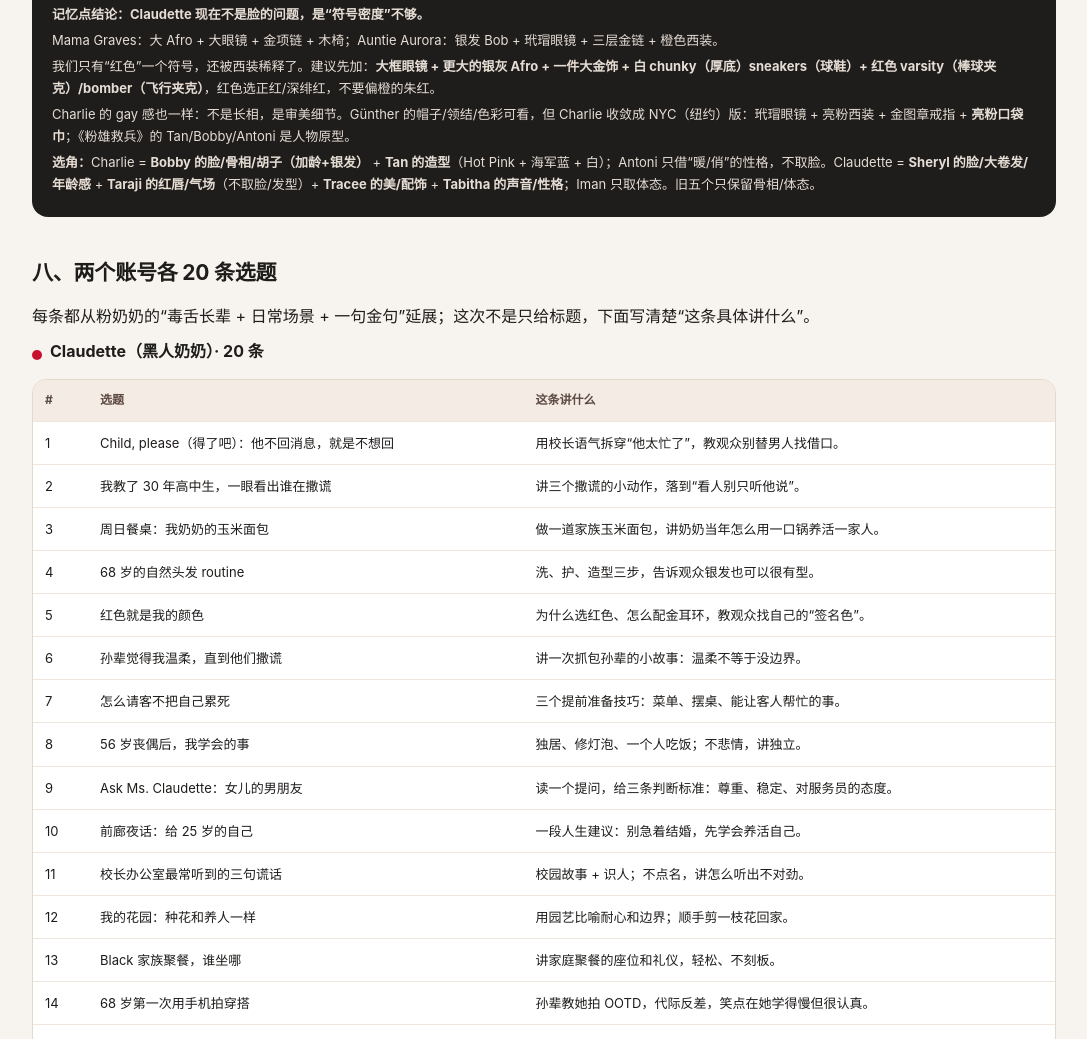
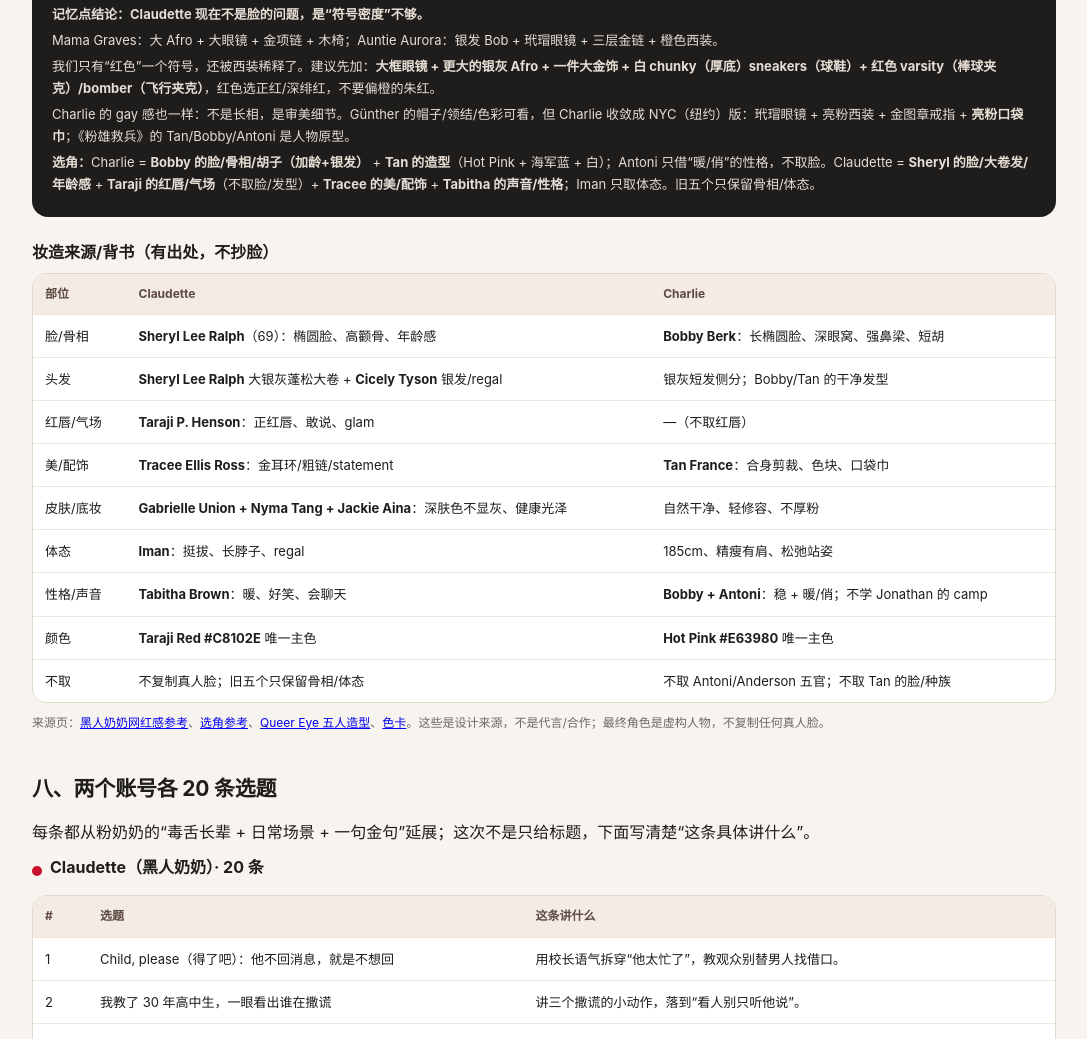
Before and after one commit to feifandiv/virtual-ip-report, a plain HTML site: page granny/index.html in a window 1280 px wide. Shown: the part 9680-10719 px from the top of the page, without its empty margins (96-1183 px from the left). Drawn offline with Linux system fonts and the light colour scheme.

Commit message:
Add styling provenance table

```diff
--- a/granny/index.html
+++ b/granny/index.html
@@ -319,6 +319,25 @@ tr:last-child td{border-bottom:0}
     <p>Charlie 的 gay 感也一样：不是长相，是审美细节。Günther 的帽子/领结/色彩可看，但 Charlie 收敛成 NYC（纽约）版：玳瑁眼镜 + 亮粉西装 + 金图章戒指 + <b>亮粉口袋巾</b>；《粉雄救兵》的 Tan/Bobby/Antoni 是人物原型。</p>
     <p><b>选角：</b>Charlie = <b>Bobby 的脸/骨相/胡子（加龄+银发）</b> + <b>Tan 的造型</b>（Hot Pink + 海军蓝 + 白）；Antoni 只借“暖/俏”的性格，不取脸。Claudette = <b>Sheryl 的脸/大卷发/年龄感</b> + <b>Taraji 的红唇/气场</b>（不取脸/发型）+ <b>Tracee 的美/配饰</b> + <b>Tabitha 的声音/性格</b>；Iman 只取体态。旧五个只保留骨相/体态。</p>
   </div>
+
+  <h3 style="margin-top:22px">妆造来源/背书（有出处，不抄脸）</h3>
+  <div class="table-wrap">
+    <table>
+      <thead><tr><th>部位</th><th>Claudette</th><th>Charlie</th></tr></thead>
+      <tbody>
+        <tr><td>脸/骨相</td><td><b>Sheryl Lee Ralph</b>（69）：椭圆脸、高颧骨、年龄感</td><td><b>Bobby Berk</b>：长椭圆脸、深眼窝、强鼻梁、短胡</td></tr>
+        <tr><td>头发</td><td><b>Sheryl Lee Ralph</b> 大银灰蓬松大卷 + <b>Cicely Tyson</b> 银发/regal</td><td>银灰短发侧分；Bobby/Tan 的干净发型</td></tr>
+        <tr><td>红唇/气场</td><td><b>Taraji P. Henson</b>：正红唇、敢说、glam</td><td>—（不取红唇）</td></tr>
+        <tr><td>美/配饰</td><td><b>Tracee Ellis Ross</b>：金耳环/粗链/statement</td><td><b>Tan France</b>：合身剪裁、色块、口袋巾</td></tr>
+        <tr><td>皮肤/底妆</td><td><b>Gabrielle Union + Nyma Tang + Jackie Aina</b>：深肤色不显灰、健康光泽</td><td>自然干净、轻修容、不厚粉</td></tr>
+        <tr><td>体态</td><td><b>Iman</b>：挺拔、长脖子、regal</td><td>185cm、精瘦有肩、松弛站姿</td></tr>
+        <tr><td>性格/声音</td><td><b>Tabitha Brown</b>：暖、好笑、会聊天</td><td><b>Bobby + Antoni</b>：稳 + 暖/俏；不学 Jonathan 的 camp</td></tr>
+        <tr><td>颜色</td><td><b>Taraji Red #C8102E</b> 唯一主色</td><td><b>Hot Pink #E63980</b> 唯一主色</td></tr>
+        <tr><td>不取</td><td>不复制真人脸；旧五个只保留骨相/体态</td><td>不取 Antoni/Anderson 五官；不取 Tan 的脸/种族</td></tr>
+      </tbody>
+    </table>
+  </div>
+  <p class="note">来源页：<a href="beauty/">黑人奶奶网红感参考</a>、<a href="casting/">选角参考</a>、<a href="queer-eye/">Queer Eye 五人造型</a>、<a href="screens/color-board.png">色卡</a>。这些是设计来源，不是代言/合作；最终角色是虚构人物，不复制任何真人脸。</p>
 </section>
 
 <section>
```
